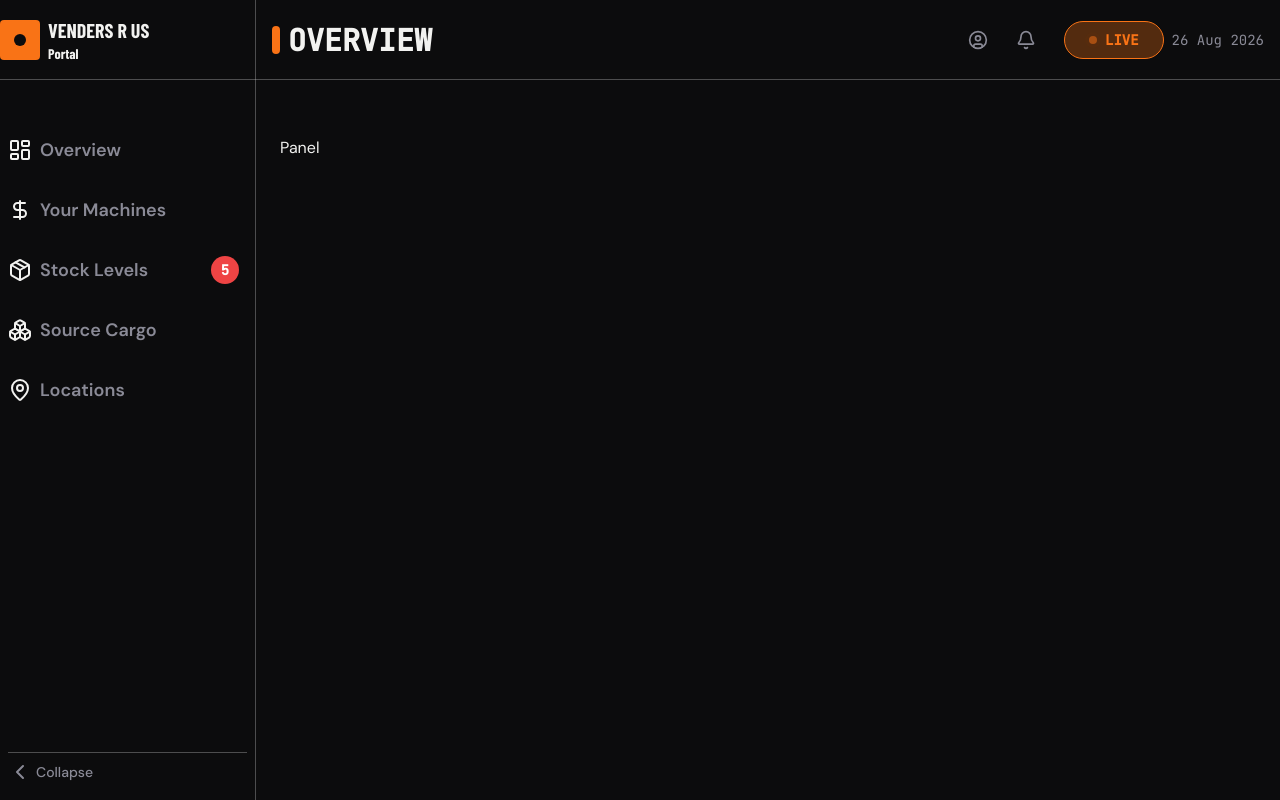
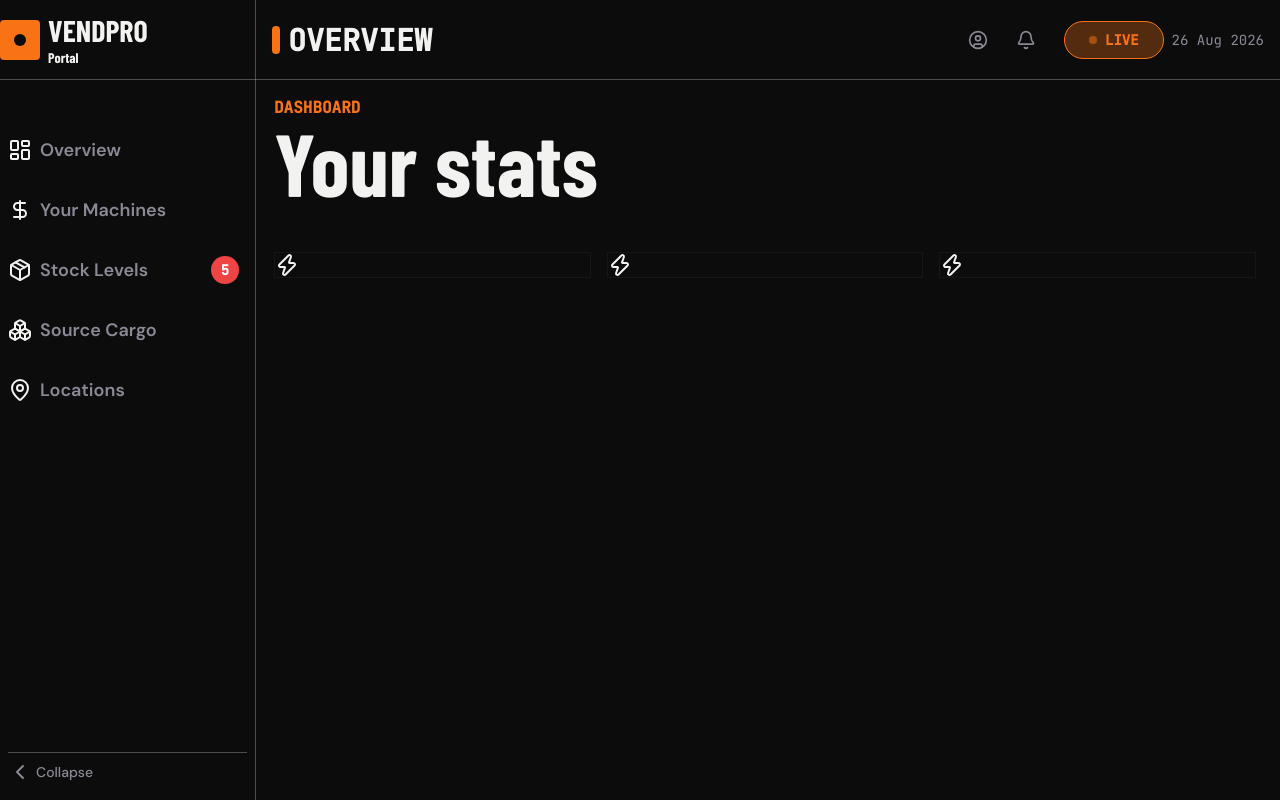
Before and after one commit to Nathan-s-Anthony/vendpro, a Next.js app: page /dashboard in a window 1280 px wide. Built offline with nearby package versions, Linux system fonts and the light colour scheme; a web font is replaced by a local one.

Commit message:
latest changes

```diff
--- /dev/null
+++ b/app/components/card.tsx
@@ -0,0 +1,10 @@
+"use client";
+import { Zap } from "lucide-react";
+
+export default function Card() {
+    return (
+        <div className="group transition-all duration-300 border border-card-primary hover:border-primary/50 cursor-pointer">
+            <Zap />
+        </div>
+    )
+}
--- a/app/components/header.tsx
+++ b/app/components/header.tsx
@@ -8,13 +8,13 @@ import { dateDayMonthYear } from "../utils/date";
 export default function Header({ className, burgerMenuClick, pageNavName }: { className: string, burgerMenuClick: () => void, pageNavName: string }) {
     return (
         <header className={`${className} flex items-center justify-between  h-20 border-b border-border/30 w-full `}>
-            <Link href={"/"} className="justify-start  flex items-center z-50 gap-2 lg:w-64 w-full">
+            <Link href={"/dashboard#overview"} className="justify-start  flex items-center z-50 gap-2 lg:w-64 w-full">
                 <div className="bg-primary rounded-sm w-10 h-10 block relative  ">
                     <div className="absolute inset-0 m-auto h-3 rounded-full w-3 bg-background">
                     </div>
                 </div>
                 <div className="flex justify-start flex-col ">
-                    <span className="font-display font-bold text-xl">VENDERS R US</span>
+                    <span className="font-display font-bold text-3xl">VENDPRO</span>
                     <span className="font-display font-bold text-sm">Portal</span>
                 </div>
             </Link>
--- a/app/components/panel.tsx
+++ b/app/components/panel.tsx
@@ -1,7 +1,17 @@
-export default function Panel() {
+import Card from "./card";
+
+export default function Panel({ heading }: { heading: string }) {
     return (
         <div className="">
-            Panel
+            <div className="flex items-start flex-col justify-center">
+                <span className="text-primary font-mono font-bold -mb-6">DASHBOARD</span>
+                <h1 className="mb-6">{heading}</h1>
+            </div>
+            <div className="overflow-auto grid-cols-3 grid gap-4">
+                <Card />
+                <Card />
+                <Card />
+            </div>
         </div>
     )
 }
--- a/app/components/sidebar.tsx
+++ b/app/components/sidebar.tsx
@@ -49,7 +49,7 @@ export default function SideBar({ burgerMenuExpand }: { burgerMenuExpand: boolea
     ]
     return (
         <>
-            <aside className={`fixed ${burgerMenuExpand ? "flex" : "hidden"}   top-0 left-0 h-full z-40 lg:w-64 lg:flex flex-col border-r border-border/30 transition-all duration-300`}>
+            <aside className={`fixed ${burgerMenuExpand ? "flex" : "hidden"}   top-0 left-0 h-full z-50 lg:w-64 lg:flex flex-col border-r border-border/30 transition-all duration-300`}>
                 <div className="grid h-full grid-cols-2  mt-30 lg:mt-30 lg:p-2">
                     <div className="col-span-2">
                         <nav>
--- a/app/dashboard/page.tsx
+++ b/app/dashboard/page.tsx
@@ -9,10 +9,10 @@ export default function Dashboard() {
         }
     ]
     return (
-        <div className=" grid h-screen relative overflow-hidden w-screen grid-cols-[250px_1fr] grid-rows-[auto_1fr]">
+        <div className="grid h-screen relative overflow-hidden w-screen grid-cols-[250px_1fr] grid-rows-[auto_1fr]">
             <ToolBar />
-            <div className="min-w-0 absolute col-span-2 w-full mt-30 lg:mt-30 lg:px-6 py-4 lg:ml-64 ml-0 ">
-                <Panel />
+            <div className="min-w-0 col-start-2 z-10  lg:px-6 py-4">
+                <Panel heading="Your stats" />
             </div>
         </div>
     )
--- a/app/globals.css
+++ b/app/globals.css
@@ -52,6 +52,7 @@
   --border: oklch(0.922 0 0);
   --sidebar-primary: #030213;
   --text-2xl:5.5rem;
+  --card-primary :#161618;
 
 --alert-primary :#ef4444;
 }
@@ -67,6 +68,7 @@
   --color-border:var(--border);
   --color-sidebar-primary:var(--sidebar-primary);
   --color-alert-primary:var(--alert-primary);
+  --color-card-primary:var(--card-primary);
 
 /* fonts */
   --font-display: var(--font-barlow-condensed);
@@ -197,4 +199,8 @@ body {
 
   }
 
+  .panel-mount {
+width: calc(100% - var(--spacing) * 64);
+  margin-left: auto;
+  }
 }
```
Also changed, not shown: app/dummydata.ts (deleted), app/utils/dummydata.ts (added).
